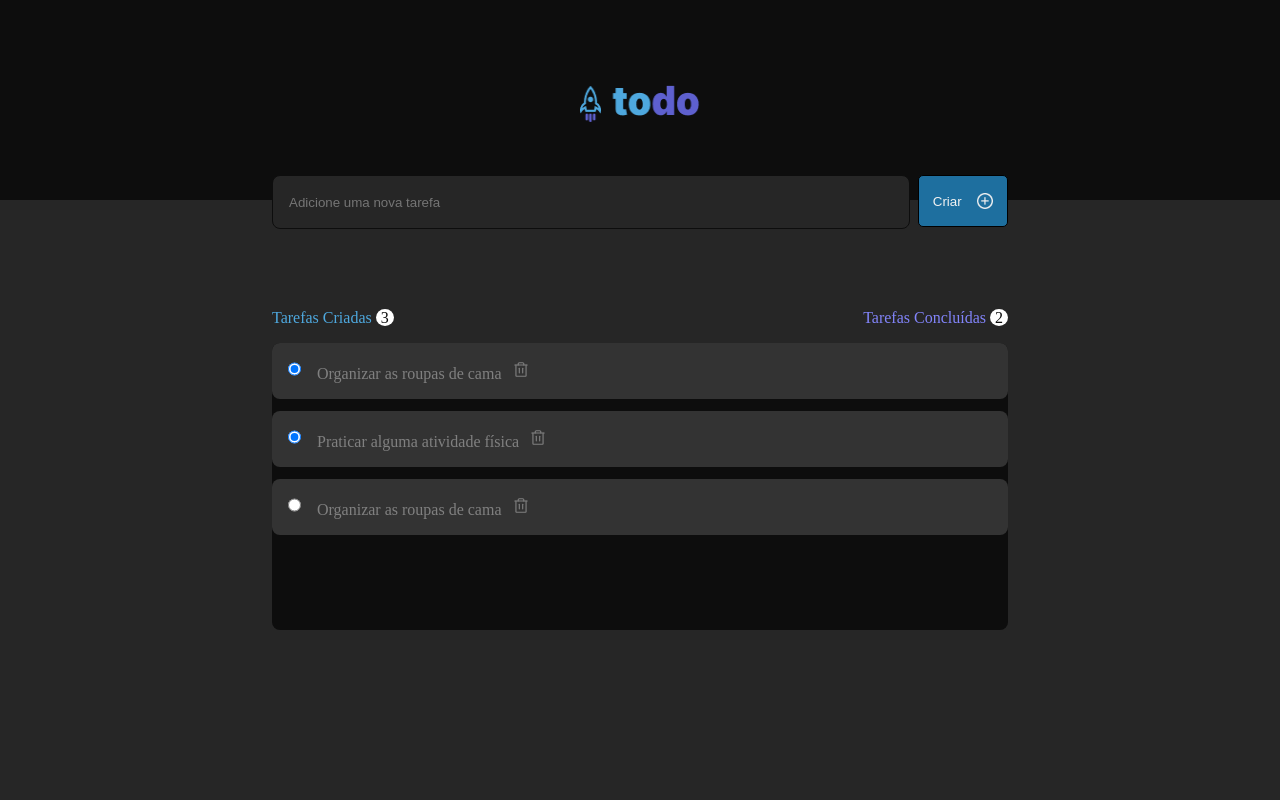
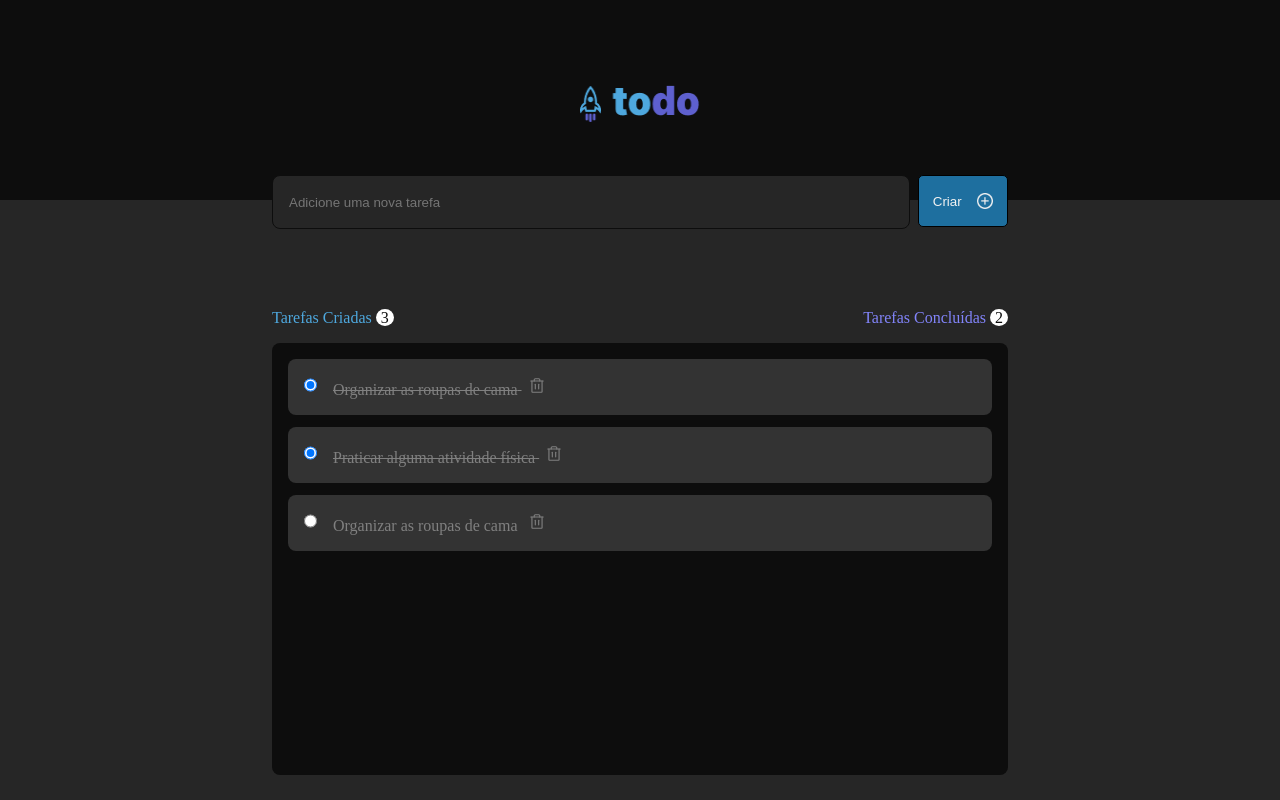
Before and after one commit to HemillyJulia/01-desafio-todo-list, a React (Vite) app: page / in a window 1280 px wide. Built offline with nearby package versions, Linux system fonts and the light colour scheme.

Commit message:
Riscando tarefa concluída

```diff
--- a/src/Components/Task.module.css
+++ b/src/Components/Task.module.css
@@ -3,8 +3,6 @@
     margin-right: auto;
     margin-left: auto;
     margin-top: 64px;
-    height: 500px;
-
 }
 
 .taskheader{
@@ -33,13 +31,14 @@
 
 }
 
-.task {
+.task{
     background:  #0D0D0D;;
     border-radius: 1px solid white;
-    height: 287px;
+    min-height:400px;
     border-radius: 8px;
+    margin-bottom: 20px;
     color: #808080;
-
+    padding: 1rem;
 }
 
 .emptytask {
--- a/src/TaskBox.jsx
+++ b/src/TaskBox.jsx
@@ -38,9 +38,9 @@ export function TaskBox(props) {
           <div className={styles.cadatarefa} key={task.id}>
             <div>
 
+           {/* se o task.iscomplete for true eu passo a className, se n uma string vazia */}
 
-
-            <p><input type="radio" checked={task.isComplete} onClick={() => tarefasConcluidas(task.id)}/>
+            <p className={task.isComplete=== true ? styles.textodatarefa : ""}><input  type="radio" checked={task.isComplete} onChange={() => tarefasConcluidas(task.id)}/>
 
               {task.title} {""}
               {/* Na arroy function abaixo eu quero pegar o id que está mapeando e passar pra dentro da função  */}
--- a/src/TaskBox.module.css
+++ b/src/TaskBox.module.css
@@ -23,7 +23,10 @@
     background: #333333;
     cursor: pointer;
 
+}
 
+.textodatarefa{
+    text-decoration: line-through;
 }
 
 .cadatarefa p button {
@@ -34,8 +37,9 @@ cursor: pointer;
 line-height: 0;
 border-radius: 2px;
 
+}
 
-}
+
 
 .cadatarefa p button:hover {
 color:#E25858
```
